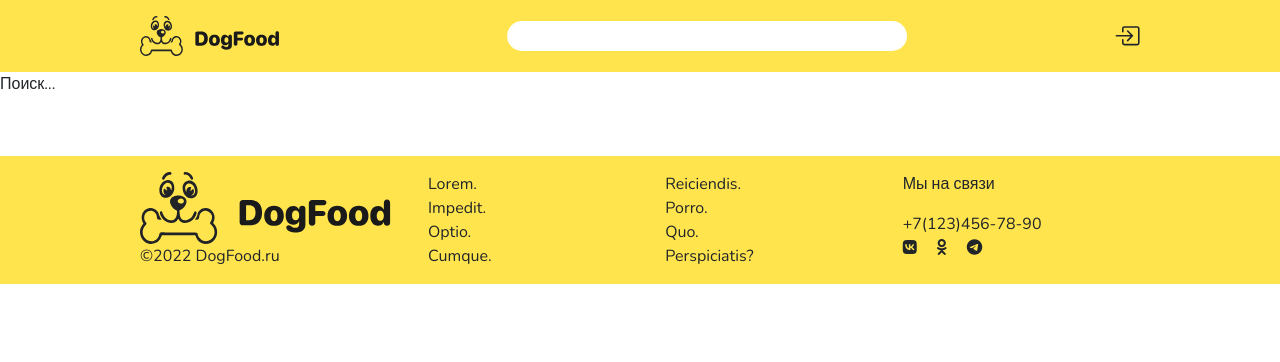
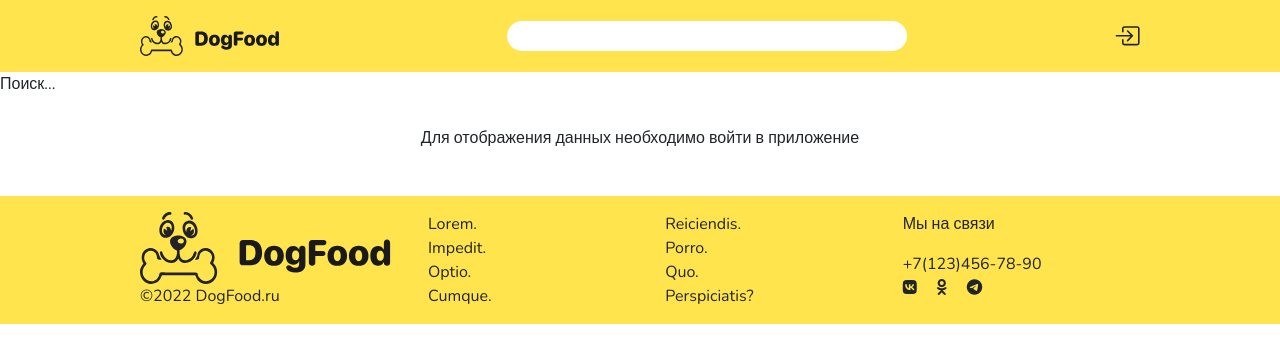
Before and after one commit to Lekso4ka/lk7-dogfood, a React app: page /catalog in a window 1280 px wide. Shown: the top 362 px of the page. Built offline with nearby package versions, Linux system fonts and the light colour scheme.

Commit message:
upd main page

```diff
--- a/src/App.jsx
+++ b/src/App.jsx
@@ -47,6 +47,9 @@ const App = () => {
                 .then(data => {
                     console.log("User", data);
                 })
+        } else {
+            setGoods([]);
+            setData([]);
         }
     }, [api])
 
--- a/src/components/Header/index.jsx
+++ b/src/components/Header/index.jsx
@@ -22,7 +22,7 @@ export default ({products, update, openPopup, user, setToken}) => {
     const logout = e => {
         e.preventDefault();
         localStorage.removeItem("shop-user");
-        setToken(false);
+        setToken("");
     }
     return <>
         <header>
--- a/src/components/Modal/index.jsx
+++ b/src/components/Modal/index.jsx
@@ -17,7 +17,7 @@ export default ({isActive, changeActive, api, setToken}) => {
                 setEmail("");
                 setPwd("");
                 changeActive(false);
-            })
+            });
     }
     return <div className={isActive ? "popup-box active" : "popup-box"}>
         <div className="popup">
--- a/src/pages/Catalog.jsx
+++ b/src/pages/Catalog.jsx
@@ -3,11 +3,16 @@ import Card from "../components/Card";
 
 export default ({goods}) => {
     return <div className="cards-container">
-        {goods.map((d, i) => <Card
-            key={i}
-            img={d.pictures}
-            text={d.name}
-            price={d.price}
-        />)}
+        {goods.length > 0
+            ?
+            goods.map((d, i) => <Card
+                key={i}
+                img={d.pictures}
+                text={d.name}
+                price={d.price}
+            />)
+            :
+            <p style={{gridColumnEnd: "span 4", textAlign: "center"}}>Для отображения данных необходимо войти в приложение</p>
+    }
     </div>
 }
```
